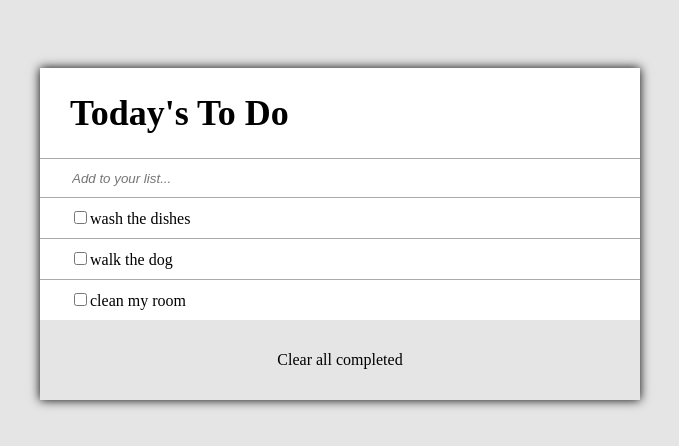
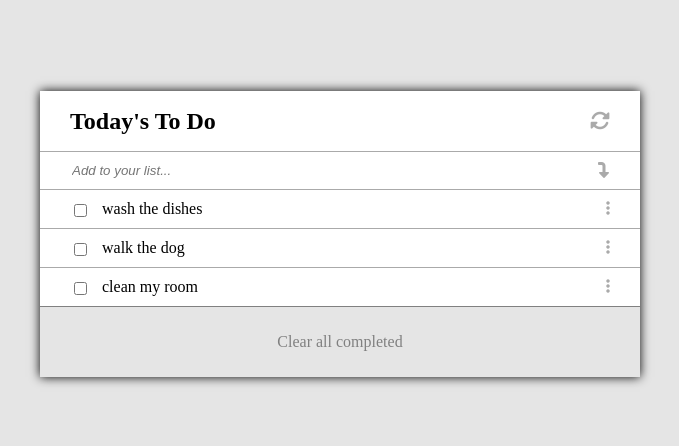
Before and after one commit to rpire/to-do-list, a website built with webpack: page src/index.html in a window 1280 px wide. Shown: the part 166-612 px from the top of the page, without its empty margins (300-979 px from the left). Built offline with nearby package versions, Linux system fonts and the light colour scheme.

Commit message:
Finish styling of the page

```diff
--- a/package.json
+++ b/package.json
@@ -5,6 +5,7 @@
   "private": true,
   "scripts": {
     "test": "echo \"Error: no test specified\" && exit 1",
+    "watch": "webpack --watch",
     "start": "webpack serve --open",
     "build": "webpack"
   },
--- a/src/gen_html.js
+++ b/src/gen_html.js
@@ -1,16 +1,23 @@
 export default function genHTML(list, arr) {
   for (let i = 0; i < arr.length; i += 1) {
     const item = document.createElement('li');
+    const descCont = document.createElement('div');
     const checkbox = document.createElement('input');
     const desc = document.createElement('label');
+    const itemIcon = document.createElement('i');
+    descCont.classList.add('description-container');
     checkbox.type = 'checkbox';
-    checkbox.class = 'checkbox';
     checkbox.id = `checkbox-${i}`;
+    checkbox.classList.add('checkbox');
     desc.htmlFor = `checkbox-${i}`;
     desc.innerHTML = arr[i].description;
+    itemIcon.classList.add('fas', 'fa-ellipsis-v', 'item-icon');
 
-    item.appendChild(checkbox);
-    item.appendChild(desc);
+    descCont.appendChild(checkbox);
+    descCont.appendChild(desc);
+
+    item.appendChild(descCont);
+    item.appendChild(itemIcon);
 
     list.appendChild(item);
   }
--- a/src/index.html
+++ b/src/index.html
@@ -5,14 +5,17 @@
   <meta http-equiv="X-UA-Compatible" content="IE=edge">
   <meta name="viewport" content="width=device-width, initial-scale=1.0">
   <title>To-Do List</title>
+  <script src="https://kit.fontawesome.com/f8b4998ade.js" crossorigin="anonymous"></script>
 </head>
 <body>
   <main>
-    <div class="heading">
+    <div class="heading container">
       <h1>Today's To Do</h1>
+      <i class="fas fa-sync-alt"></i>
     </div>
-    <div class="add-container">
+    <div class="add-container container">
       <input type="text" id="add-item" placeholder="Add to your list...">
+      <i class="fas fa-level-down-alt"></i>
     </div>
     <ul id="list"></ul>
     <div class="list-foot">
--- a/src/style.css
+++ b/src/style.css
@@ -16,14 +16,43 @@ main {
 }
 
 .heading {
+  margin-right: 5%;
   margin-left: 5%;
-  font-size: 18px;
+  font-size: 12px;
+}
+
+.heading h1 {
+  width: 70%;
+}
+
+i {
+  cursor: pointer;
+}
+
+.heading i {
+  font-size: 20px;
+  color: #aaa;
 }
 
 .add-container {
   border-top: 1px solid #aaa;
   width: 90%;
   padding: 10px 5%;
+}
+
+.add-container i {
+  color: #aaa;
+}
+
+.heading i:hover,
+.add-container i:hover {
+  color: black;
+}
+
+.container {
+  display: flex;
+  justify-content: space-between;
+  align-items: center;
 }
 
 #add-item {
@@ -43,15 +72,44 @@ main {
 }
 
 #list li {
+  display:flex;
+  justify-content: space-between;
   border-top: 1px solid #aaa;
   padding: 10px 5%;
+}
+
+.description-container {
+  display: flex;
+  align-items: center;
+  width: 70%;
+  margin-right: 0;
+}
+
+.checkbox {
+  margin-right: 15px;
+  margin-bottom: 0;
+}
+
+.item-icon {
+  color: #aaa;
+}
+
+.item-icon:hover {
+  color: black;
 }
 
 .list-foot {
   background-color: #e5e5e5;
   text-align: center;
-  border-top: #aaa;
+  color: gray;
+  border-top: 1px solid gray;
   width: 100%;
-  padding: 15px 0;
+  padding: 10px 0;
   margin-bottom: 0;
+  cursor: pointer;
 }
+
+.list-foot:hover {
+  background-color: gray;
+  color: black
+}
--- a/webpack.config.js
+++ b/webpack.config.js
@@ -10,6 +10,7 @@ module.exports = {
   devtool: 'inline-source-map',
   devServer: {
     contentBase: './dist',
+    port: 3000,
   },
   plugins: [
     new HtmlWebpackPlugin({
```
Also changed, not shown: MIT.md (added, +8 -0 lines), README.md, dist/index.bundle.js, dist/index.html, dist/print.bundle.js.
